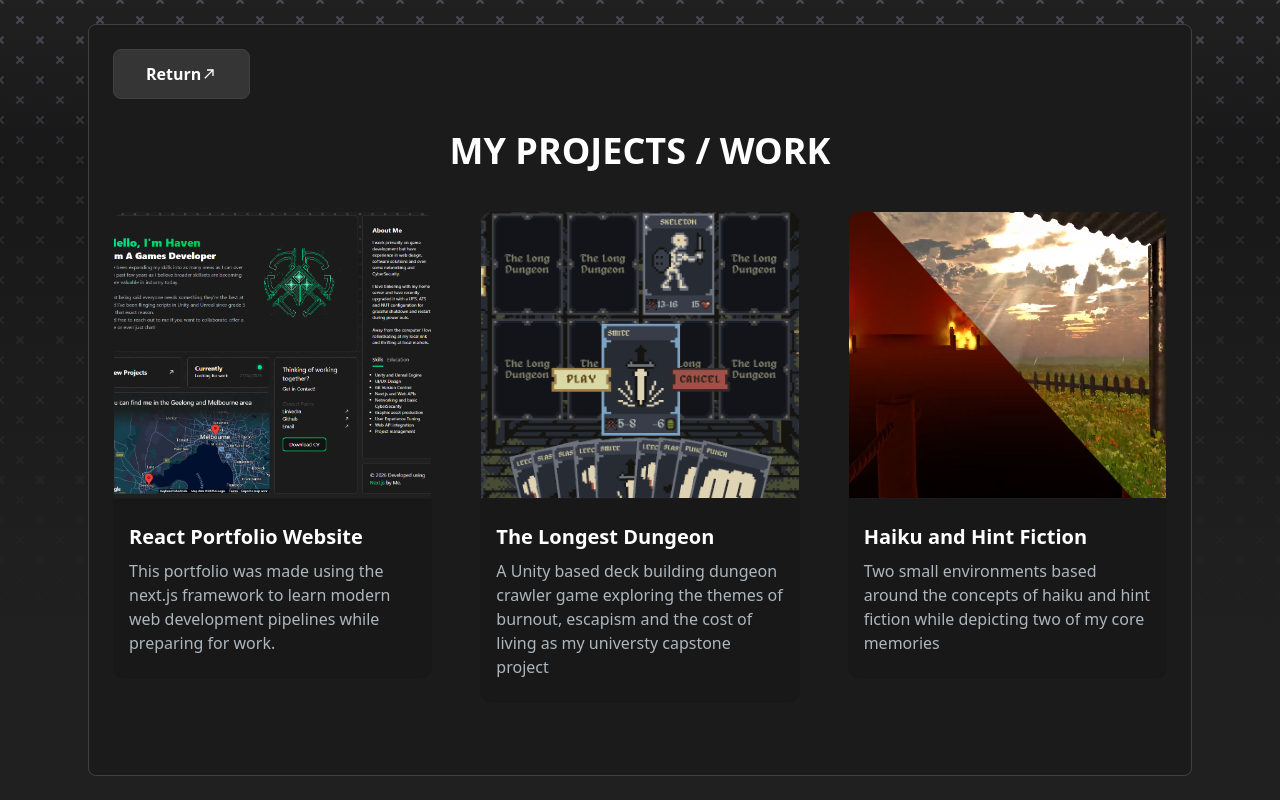
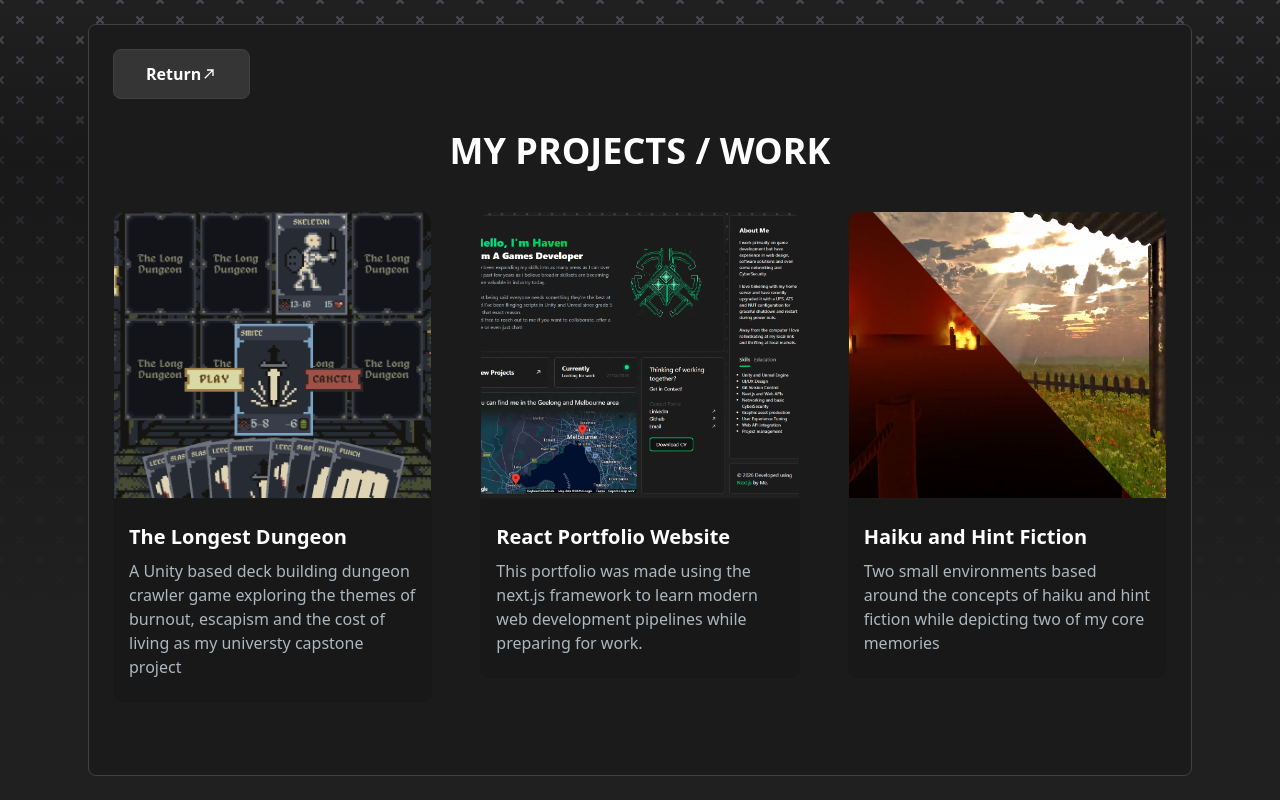
Before and after one commit to hav-boasman-dev/Dev-Portfolio, a Next.js app: page / in a window 1280 px wide. Both pictures are taken after a click on the button "View Projects". Built offline with nearby package versions, Linux system fonts and the light colour scheme.

Commit message:
Expanded upon project tab

```diff
--- a/src/app/components/ProjectsCard.tsx
+++ b/src/app/components/ProjectsCard.tsx
@@ -1,5 +1,9 @@
-import React from "react";
-import { CodeBracketIcon, EyeIcon } from "@heroicons/react/24/outline";
+"use client";
+import React, { useState, useRef, useTransition } from "react";
+import {
+  CodeBracketIcon,
+  ArrowsPointingOutIcon,
+} from "@heroicons/react/24/outline";
 import Link from "next/link";
 import Image from "next/image";
 
@@ -7,17 +11,34 @@ const ProjectsCard = ({
   imgUrl,
   title,
   description,
+  descriptionExtended,
   gitUrl,
 }: {
   imgUrl: string;
   title: string;
   description: string;
+  descriptionExtended: string;
   gitUrl: string;
 }) => {
+  const [isFullscreen, setIsFullscreen] = useState(true);
+  const fullscreenToggle = () => {
+    setIsFullscreen((prev) => !prev);
+  };
+
   return (
-    <div>
+    <div
+      className={
+        isFullscreen
+          ? ""
+          : "absolute top-0 left-0 z-1000 col-span-3 row-span-2 float-left h-full w-full flex-none transform justify-self-start p-0 align-top"
+      }
+    >
       <div
-        className='group/project relative h-52 rounded-t-xl md:h-72'
+        className={
+          isFullscreen
+            ? "group/project relative h-52 rounded-t-xl md:h-72"
+            : "group/project relative h-102 rounded-t-xl md:h-72"
+        }
         style={{
           background: `url(${imgUrl})`,
           backgroundSize: "cover",
@@ -32,11 +53,25 @@ const ProjectsCard = ({
           >
             <CodeBracketIcon className='absolute top-1/8 left-1/2 h-10 w-10 -translate-x-1/2 transform cursor-pointer text-[#ADB7BE] group-hover/link:text-[#00e58e]'></CodeBracketIcon>
           </Link>
+          <button
+            onClick={fullscreenToggle}
+            className='group/link relative mr-2 hidden h-14 w-14 rounded-full border-2 border-[#ADB7BE] group-hover/project:flex hover:border-[#00e58e]'
+          >
+            <ArrowsPointingOutIcon className='absolute top-1/8 left-1/2 h-10 w-10 -translate-x-1/2 transform cursor-pointer text-[#ADB7BE] group-hover/link:text-[#00e58e]'></ArrowsPointingOutIcon>
+          </button>
         </div>
       </div>
-      <div className='rounded-b-xl bg-[#181818] px-4 py-6 text-white'>
+      <div
+        className={
+          isFullscreen
+            ? "rounded-b-xl bg-[#181818] px-4 py-6"
+            : "h-full w-full rounded-b-xl bg-[#181818] px-8 py-6 text-lg"
+        }
+      >
         <h5 className='mb-2 text-xl font-semibold'>{title}</h5>
-        <p className='text-[#ADB7BE]'>{description}</p>
+        <p className='text-[#ADB7BE]'>
+          {isFullscreen ? <p>{description}</p> : <p>{descriptionExtended}</p>}
+        </p>
       </div>
     </div>
   );
--- a/src/app/components/ProjectsSection.tsx
+++ b/src/app/components/ProjectsSection.tsx
@@ -1,5 +1,5 @@
 "use client";
-import React, { useState, useRef } from "react";
+import React, { useState, useRef, useTransition } from "react";
 import ProjectCard from "./ProjectsCard";
 import Image from "next/image";
 import { motion, useInView } from "framer-motion";
@@ -7,24 +7,30 @@ import { motion, useInView } from "framer-motion";
 const projectsData = [
   {
     id: 1,
+    title: "The Longest Dungeon",
+    description:
+      "A Unity based deck building dungeon crawler game exploring the themes of burnout, escapism and the cost of living as my universty capstone project",
+    descriptionExtended:
+      "A Unity based deck building dungeon crawler game exploring the themes of burnout, escapism and the cost of living as my universty capstone project </br> </br> The endearing pixel art facade of a dungeon is interrupted by modern day concepts that seem out of place. The game slowly reveals itself as you play with the intermittent addition of stressful new features until the facade is dropped entirely and we're met with the bleak reality of a young adult using escapsim to cope with their daily life. Through the lens of a card-based, day by day, dungeon crawler, The Longest Dungeon explores the themes of modern day burnout, mounting financial pressure and escapism.",
+    image: "/images/Projects/theLongestDungeonCard.png",
+    gitUrl: "https://github.com/hav-boasman-dev/TheLongDungeon",
+  },
+  {
+    id: 2,
     title: "React Portfolio Website",
     description:
+      "This portfolio was made using the next.js framework to learn modern web development pipelines while preparing for work.",
+    descriptionExtended:
       "This portfolio was made using the next.js framework to learn modern web development pipelines while preparing for work.",
     image: "/images/Projects/portfolioCard.png",
     gitUrl: "https://github.com/hav-boasman-dev/dev-portfolio",
   },
   {
-    id: 2,
-    title: "The Longest Dungeon",
-    description:
-      "A Unity based deck building dungeon crawler game exploring the themes of burnout, escapism and the cost of living as my universty capstone project",
-    image: "/images/Projects/theLongestDungeonCard.png",
-    gitUrl: "https://github.com/hav-boasman-dev/TheLongDungeon",
-  },
-  {
-    id: 2,
+    id: 3,
     title: "Haiku and Hint Fiction",
     description:
+      "Two small environments based around the concepts of haiku and hint fiction while depicting two of my core memories",
+    descriptionExtended:
       "Two small environments based around the concepts of haiku and hint fiction while depicting two of my core memories",
     image: "/images/Projects/haikusAndHintFictionCard.png",
     gitUrl: "/",
@@ -46,7 +52,10 @@ const ProjectsSection = () => {
         <h2 className='mt-4 mb-10 text-center text-4xl font-bold'>
           MY PROJECTS / WORK
         </h2>
-        <ul ref={ref} className='grid gap-8 md:grid-cols-3 md:gap-12'>
+        <ul
+          ref={ref}
+          className='grid gap-8 md:grid-cols-3 md:grid-rows-2 md:gap-12'
+        >
           {projectsData.map((project, index) => (
             <motion.li
               key={index}
@@ -56,9 +65,9 @@ const ProjectsSection = () => {
               transition={{ duration: 0.3, delay: index * 0.4 }}
             >
               <ProjectCard
-                key={project.id}
                 title={project.title}
                 description={project.description}
+                descriptionExtended={project.descriptionExtended}
                 imgUrl={project.image}
                 gitUrl={project.gitUrl}
               />
```
